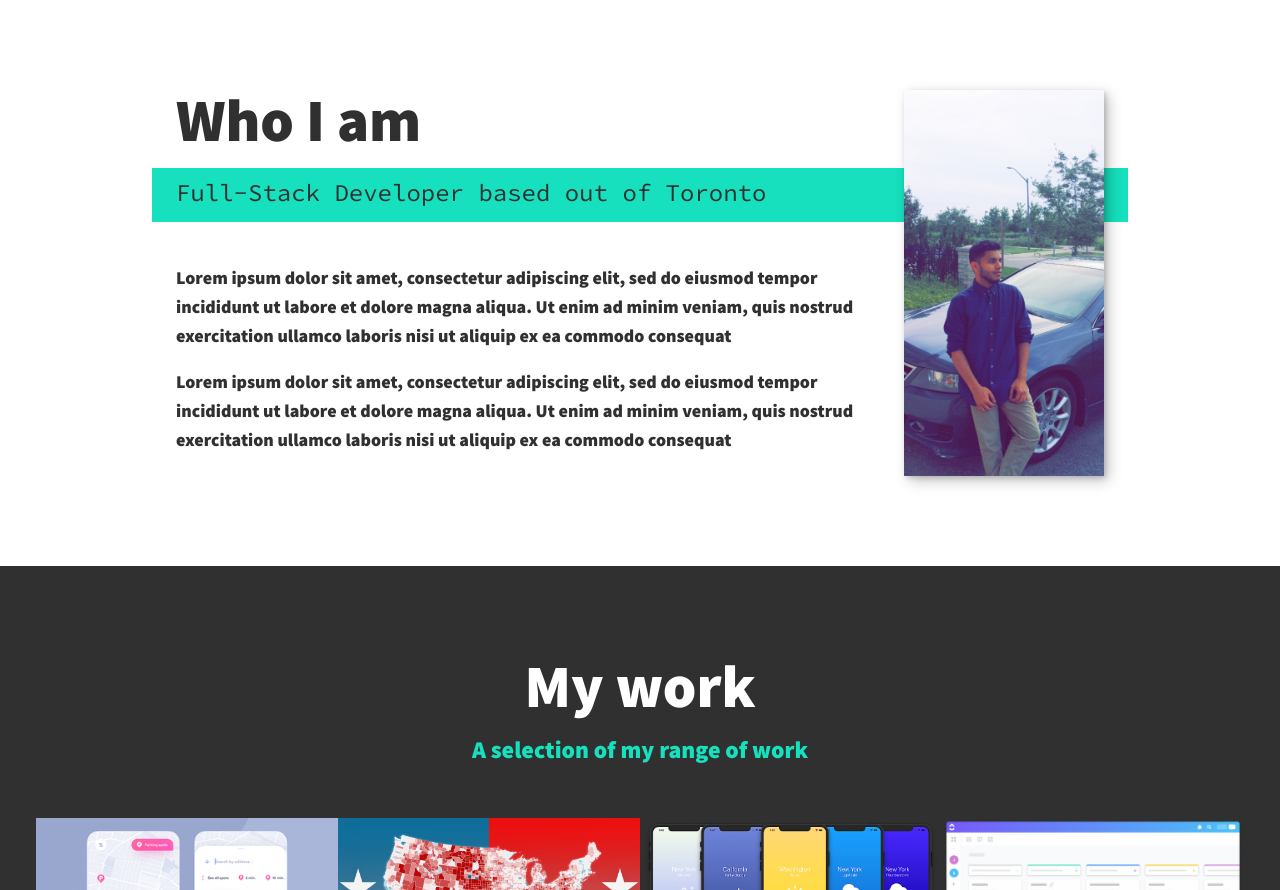
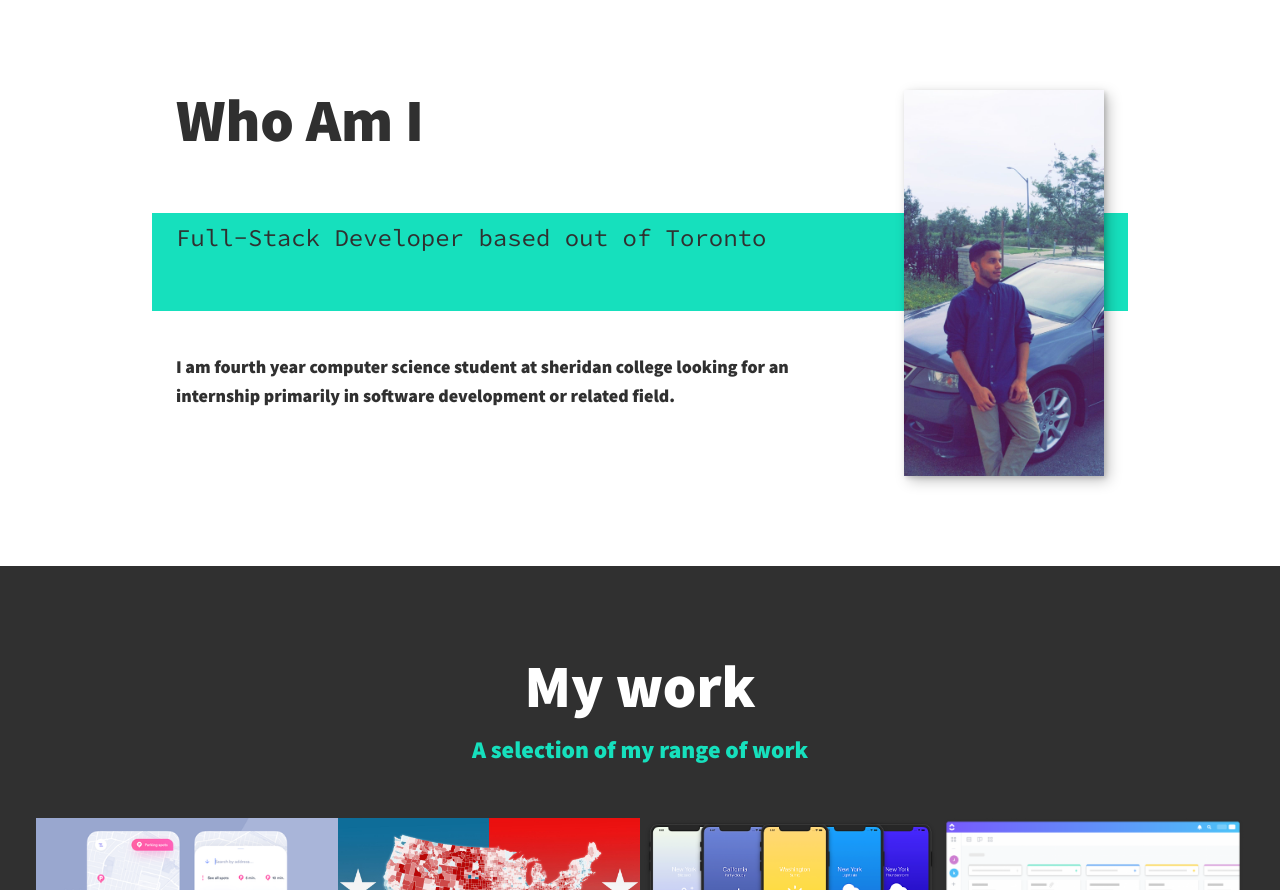
Before and after one commit to ukhan98/ukhan98.github.io, a plain HTML site: page index.html in a window 1280 px wide. Shown: the part 1342-2232 px from the top of the page. Drawn offline with nearby package versions, Linux system fonts and the light colour scheme.

Commit message:
Update index.html
updated Who Am I section

```diff
--- a/index.html
+++ b/index.html
@@ -66,12 +66,11 @@
 
            <!-- About me -->
         <section class="about-me" id="about">
-            <h2 class="section__title section__title--about">Who I am</h2>
+            <h2 class="section__title section__title--about">Who Am I</h2>
             <p class="section__subtitle section__subtitle--about">Full-Stack Developer based out of Toronto</p>
 
             <div class="about-me__body">
-                <p>Lorem ipsum dolor sit amet, consectetur adipiscing elit, sed do eiusmod tempor incididunt ut labore et dolore magna aliqua. Ut enim ad minim veniam, quis nostrud exercitation ullamco laboris nisi ut aliquip ex ea commodo consequat</p>
-                <p>Lorem ipsum dolor sit amet, consectetur adipiscing elit, sed do eiusmod tempor incididunt ut labore et dolore magna aliqua. Ut enim ad minim veniam, quis nostrud exercitation ullamco laboris nisi ut aliquip ex ea commodo consequat</p>
+                <p>I am fourth year computer science student at sheridan college looking for an internship primarily in software development or related field. </p>
             </div>
 
             <img src="img/dev-usman-02.jpg" alt="Usman leaning against an acura" class="about-me__img">
```
